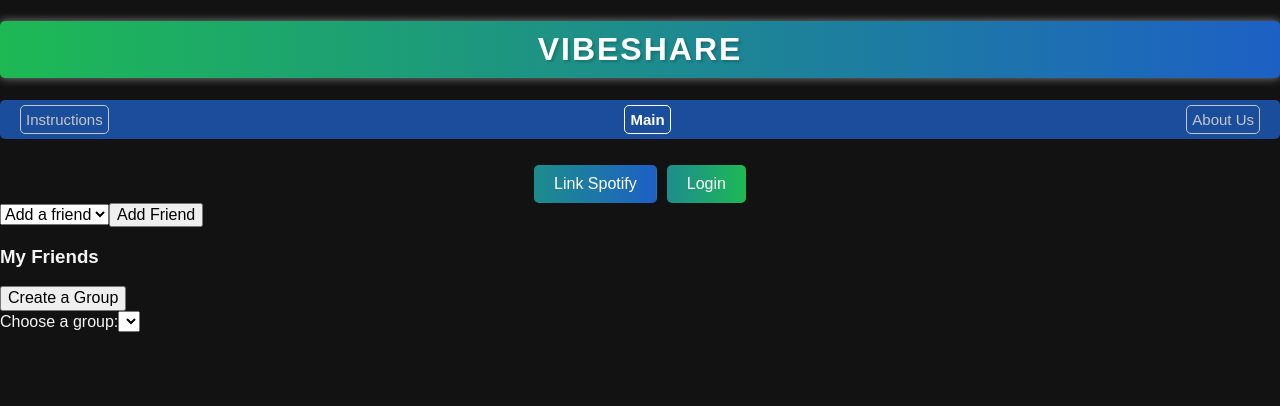
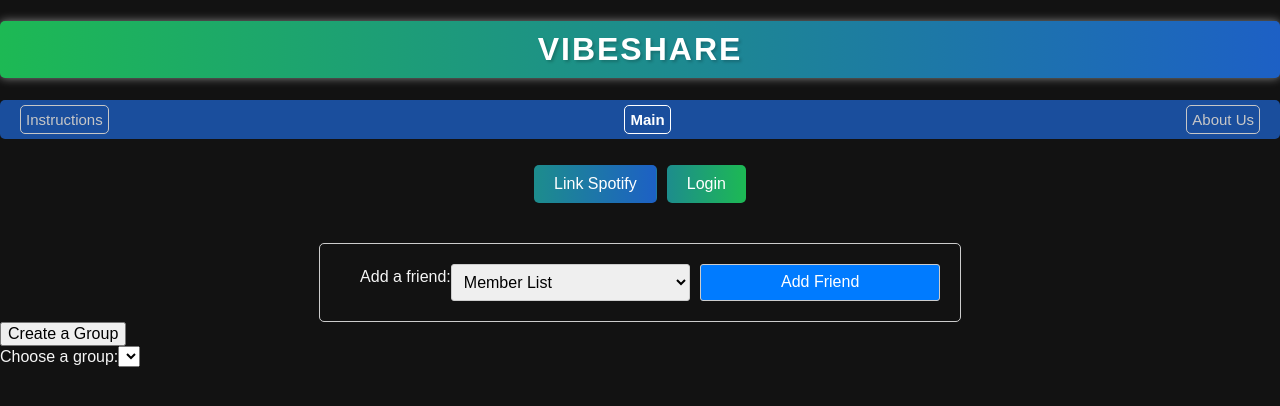
Before and after one commit to martinkent2003/musicApp, an Angular app: page /main in a window 1280 px wide. Shown: the top 406 px of the page. Built offline with nearby package versions, Linux system fonts and the light colour scheme.

Commit message:
Main partially styled

```diff
--- a/src/app/main/main.component.css
+++ b/src/app/main/main.component.css
@@ -62,11 +62,115 @@
   }
 }
 
-/*------------ login.component.css/ idk ------------*/
+/*------------ Welcome Message to user ------------*/
 .welcome {
   text-align: center;
+  padding: 15px;
+}
+
+.welcome h2 {
+  font-size: 24px;
+  font-weight: bold;
+}
+
+/*------------ Party/Group Table ------------*/
+
+.group-list {
+  margin: 0 auto;
+  max-width: 800px;
+  padding: 20px;
+}
+
+table {
+  width: 100%;
+  border-collapse: collapse;
+}
+
+th,
+td {
+  text-align: left;
+  padding: 8px;
+}
+
+th {
+  background-color: #333;
   color: white;
 }
+
+tr:nth-child(even) {
+  background-color: #f2f2f2;
+}
+
+/*------------ Add friend from member in database ------------*/
+.add-friend {
+  padding: 20px;
+  border: 1px solid #ccc;
+  border-radius: 5px;
+  margin: 40px auto 0;
+  max-width: 600px;
+  display: flex;
+  justify-content: center;
+  align-items: center;
+}
+
+.add-friend label {
+  display: block;
+  margin-bottom: 10px;
+  flex: 1;
+  text-align: right;
+}
+
+.add-friend select,
+.add-friend button {
+  font-size: 16px;
+  padding: 8px;
+  border: 1px solid #ccc;
+  border-radius: 3px;
+  flex: 2;
+}
+
+.add-friend select {
+  width: 100%;
+  margin-right: 10px;
+}
+
+.add-friend button {
+  background-color: #007bff;
+  color: #fff;
+  cursor: pointer;
+}
+
+.add-friend button:hover {
+  background-color: #0062cc;
+}
+
+/*------------ View Friends ------------*/
+.friend-view {
+  display: flex;
+  flex-direction: column;
+  justify-content: center;
+  align-items: center;
+  padding: 40px;
+  text-align: center;
+}
+
+.friend-list {
+  display: flex;
+  flex-wrap: wrap;
+  justify-content: center;
+  align-items: center;
+  margin-top: 20px;
+}
+
+.friend-item {
+  padding: 10px 20px;
+  background-color: #49484894;
+  border-radius: 5px;
+  margin: 5px;
+  font-size: 16px;
+}
+
+/*------------ idk ------------*/
 
 .form-container {
   display: flex;
--- a/src/app/main/main.component.html
+++ b/src/app/main/main.component.html
@@ -1,5 +1,6 @@
 <!-- main.component.html -->
 
+<!-- Login/ Link Spotify Buttons -->
 <div class="button-container">
   <button (click)="redirectToSpotifyAPI()" id="redirect-button">
     Link Spotify
@@ -7,34 +8,53 @@
   <button (click)="handleAuth()" id="login-button">Login</button>
 </div>
 
+<!-- Welcome Message to user -->
 <div class="welcome" *ngIf="user">
   <h2>Welcome {{ user }}, let's get blending...</h2>
 </div>
 
+<!-- Party/Group Table -->
 <div class="group-list" *ngIf="showGroupList">
-  <h3>My Groups</h3>
-  <ul>
-    <li *ngFor="let group of allOfMyGroups">
-      {{ group.groupID }} - {{ group.users.join(", ") }} -
-      {{ group.playlistID }}
-    </li>
-  </ul>
+  <h3>My Parties</h3>
+  <table>
+    <thead>
+      <tr>
+        <th>Party Name</th>
+        <th>Users</th>
+        <th>Playlist Name</th>
+      </tr>
+    </thead>
+    <tbody>
+      <tr *ngFor="let group of allOfMyGroups">
+        <td>{{ group.groupID }}</td>
+        <td>{{ group.users.join(", ") }}</td>
+        <td>{{ group.playlistID }}</td>
+      </tr>
+    </tbody>
+  </table>
 </div>
 
-<select #nameSelect>
-  <option disabled selected value="">Add a friend</option>
-  <option *ngFor="let name of userNames" [value]="name">{{name}}</option>
-</select>
+<!-- Add Friend from member in database -->
+<div class="add-friend">
+  <label for="nameSelect">Add a friend:</label>
+  <select id="nameSelect" #nameSelect>
+    <option disabled selected value="">Member List</option>
+    <option *ngFor="let name of userNames" [value]="name">{{ name }}</option>
+  </select>
+  <button (click)="addFriend(nameSelect.value)">Add Friend</button>
+</div>
 
-<button (click)="addFriend(nameSelect.value)">Add Friend</button>
+<!-- View Friends -->
+<div class="friend-view" *ngIf="friendsUserId.length > 0">
+  <h3>My Friends</h3>
+  <div class="friend-list">
+    <div *ngFor="let friend of friendsUserId" class="friend-item">
+      {{ friend }}
+    </div>
+  </div>
+</div>
 
-
-
-<h3>My Friends</h3>
-<ul>
-  <li *ngFor="let friend of friendsUserId">{{ friend }}</li>
-</ul>
-
+<!-- Group/ Party Functionality -->
 <div>
   <button (click)="createNewGroup()">Create a Group</button>
 </div>
```
Also changed, not shown: 1 other file (tests, documents, lock files or other folders).
